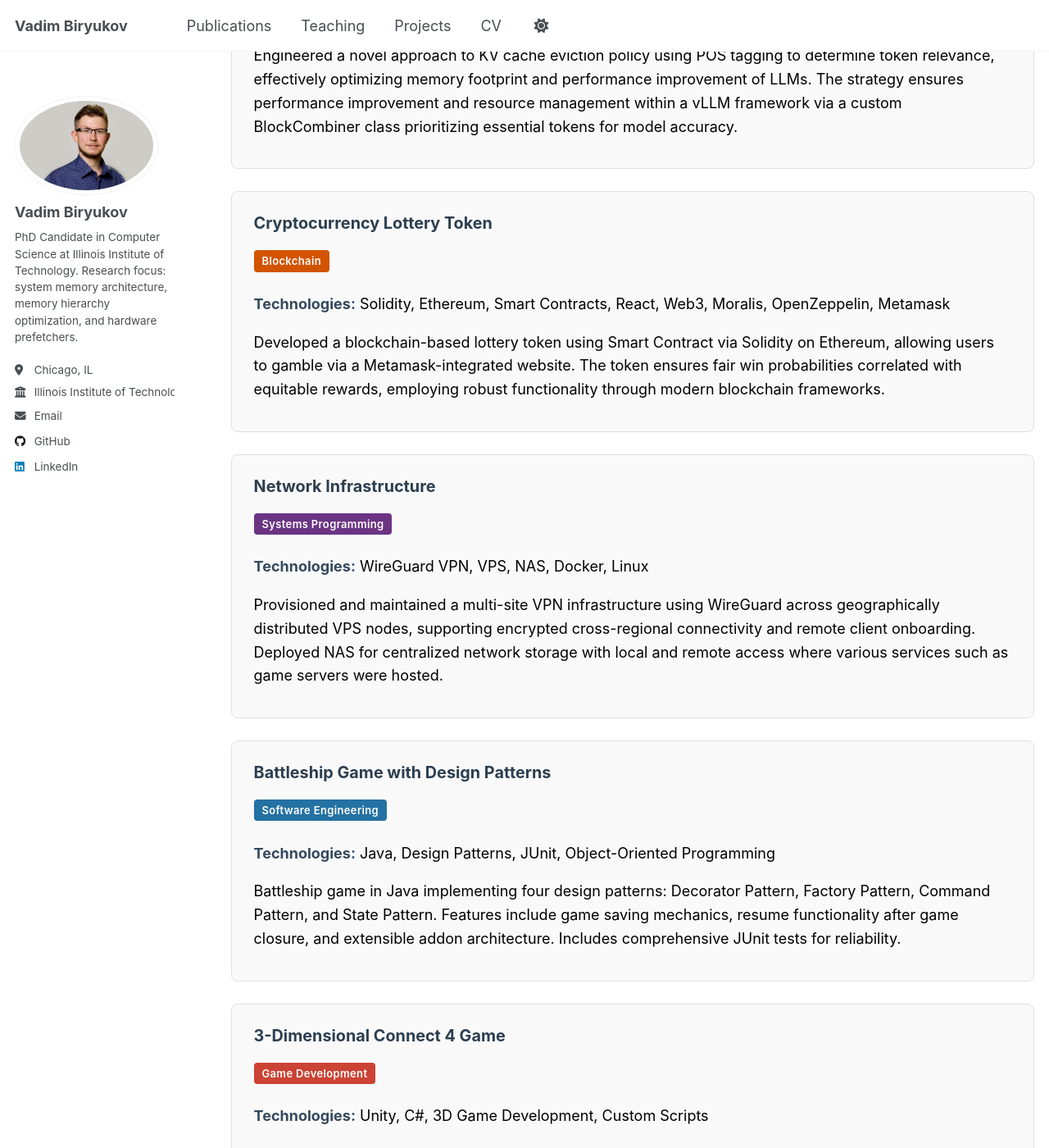
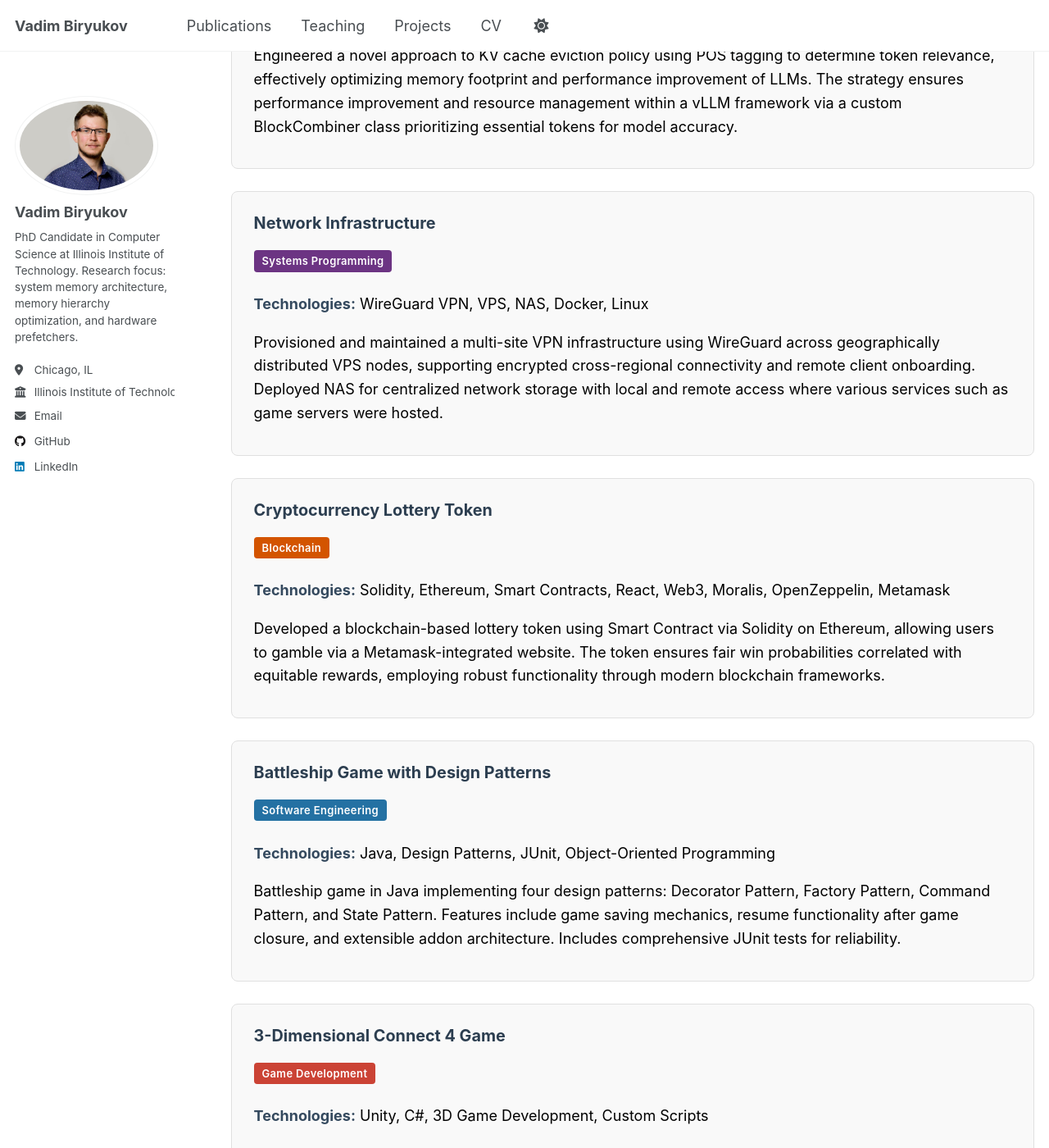
Before and after one commit to VadimBir/VadimBir.github.io, a Jekyll site: the page built from _pages/projects.html, in a window 1280 px wide and 1400 px high, scrolled down 1691 px. Shown: the whole window at 82% size. Built offline with Jekyll 4.4.1, drawn with Linux system fonts in a browser that asks for light colours.

Commit message:
Update the Information Upto Date Feb 2026

```diff
--- a/_pages/projects.html
+++ b/_pages/projects.html
@@ -56,20 +56,20 @@ Engineered a novel approach to KV cache eviction policy using POS tagging to det
 </div>
 
 <div class="project">
+<h3>Network Infrastructure</h3>
+<p><span class="tag tag-systems">Systems Programming</span></p>
+<p><strong>Technologies:</strong> WireGuard VPN, VPS, NAS, Docker, Linux</p>
+<p>
+  Provisioned and maintained a multi-site VPN infrastructure using WireGuard across geographically distributed VPS nodes, supporting encrypted cross-regional connectivity and remote client onboarding. Deployed NAS for centralized network storage with local and remote access where various services such as game servers were hosted.
+</p>
+</div>
+
+<div class="project">
 <h3>Cryptocurrency Lottery Token</h3>
 <p><span class="tag tag-blockchain">Blockchain</span></p>
 <p><strong>Technologies:</strong> Solidity, Ethereum, Smart Contracts, React, Web3, Moralis, OpenZeppelin, Metamask</p>
 <p>
 Developed a blockchain-based lottery token using Smart Contract via Solidity on Ethereum, allowing users to gamble via a Metamask-integrated website. The token ensures fair win probabilities correlated with equitable rewards, employing robust functionality through modern blockchain frameworks.
-</p>
-</div>
-
-<div class="project">
-<h3>Network Infrastructure</h3>
-<p><span class="tag tag-systems">Systems Programming</span></p>
-<p><strong>Technologies:</strong> WireGuard VPN, VPS, NAS, Docker, Linux</p>
-<p>
-Provisioned and maintained a multi-site VPN infrastructure using WireGuard across geographically distributed VPS nodes, supporting encrypted cross-regional connectivity and remote client onboarding. Deployed NAS for centralized network storage with local and remote access where various services such as game servers were hosted.
 </p>
 </div>
 
```
